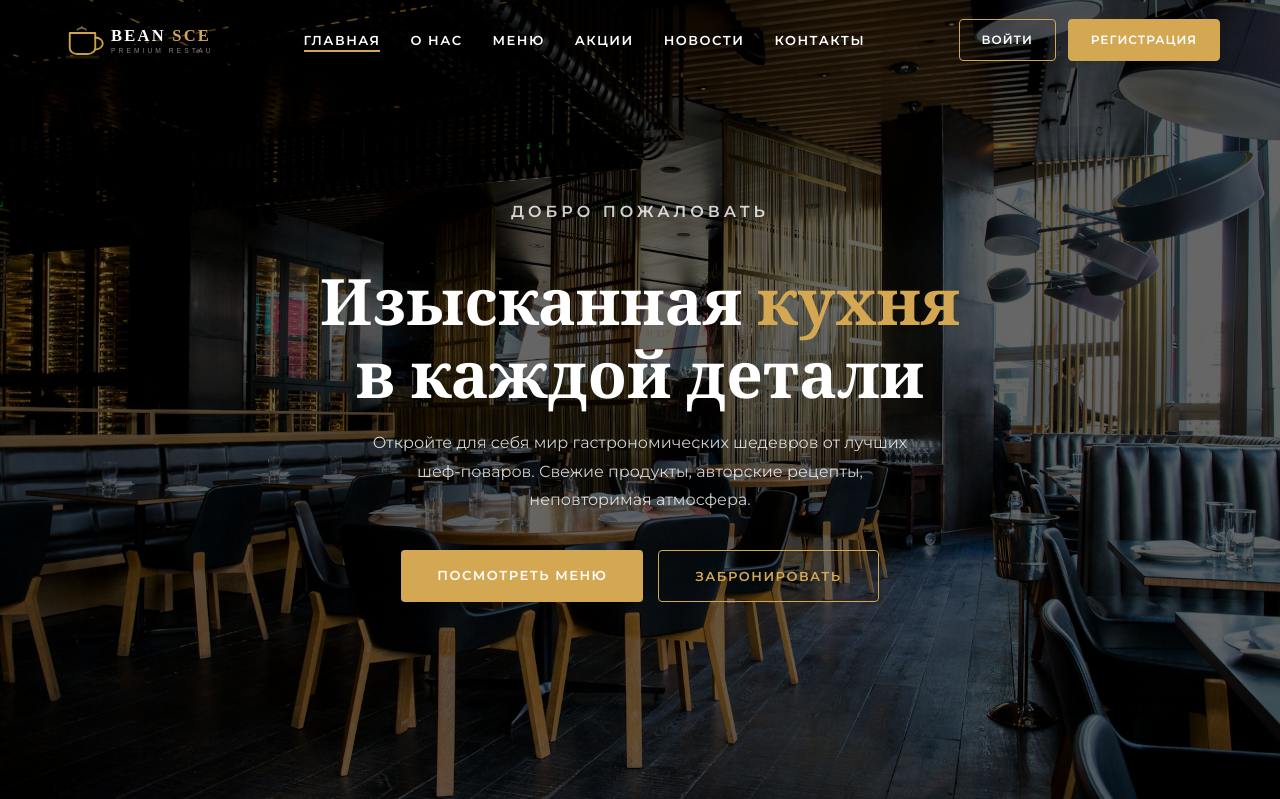
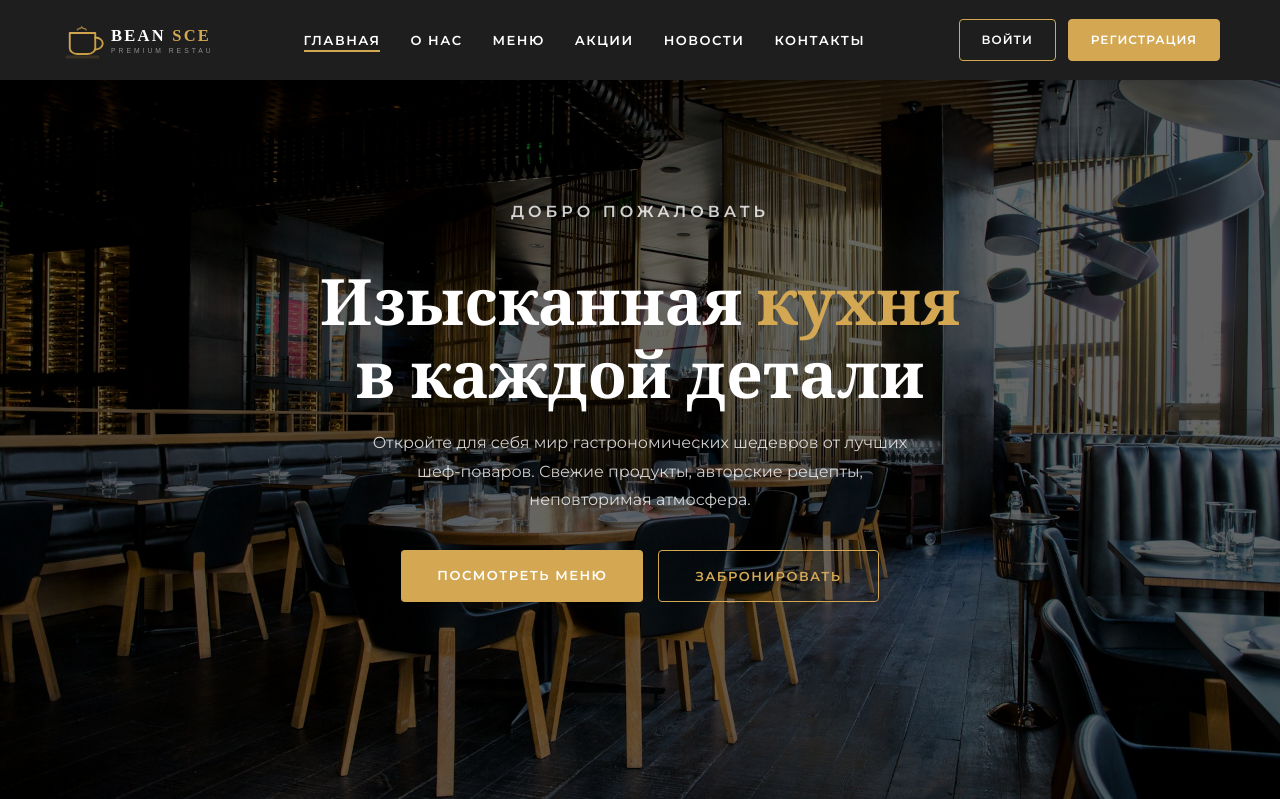
Before and after one commit to gumirus/restaurant-cafe-synergy, a PHP site: page /restaurant-cafe/ in a window 1280 px wide. Shown: the top 799 px of the page. Run offline with PHP 8.4, Linux system fonts and the light colour scheme.

Commit message:
Make header dark background always visible (not just on scroll)

```diff
--- a/frontend/css/style.css
+++ b/frontend/css/style.css
@@ -52,17 +52,18 @@ img {
     left: 0;
     width: 100%;
     height: var(--header-height);
-    background: transparent;
+    background: var(--color-bg-dark);
     color: var(--color-text-white);
     z-index: 1000;
     display: flex;
     align-items: center;
     transition: all 0.4s;
+    box-shadow: 0 2px 20px rgba(0,0,0,0.3);
 }
 
 .header.scrolled {
     background: var(--color-bg-dark);
-    box-shadow: 0 2px 20px rgba(0,0,0,0.3);
+    box-shadow: 0 2px 20px rgba(0,0,0,0.4);
 }
 
 .header .container {
--- a/frontend/header.php
+++ b/frontend/header.php
@@ -19,7 +19,7 @@ $current_page = basename($_SERVER['SCRIPT_NAME']);
 <body>
 
     <!-- ========== HEADER ========== -->
-    <header class="header" id="header">
+    <header class="header scrolled" id="header">
         <div class="container">
             <a href="index.php" class="logo">
                 <img src="images/logo.svg" alt="Bean Scene" height="50">
```
